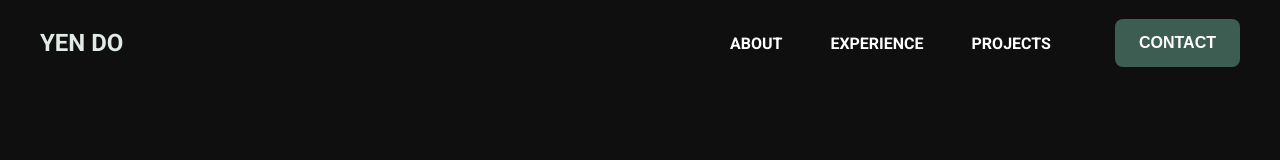
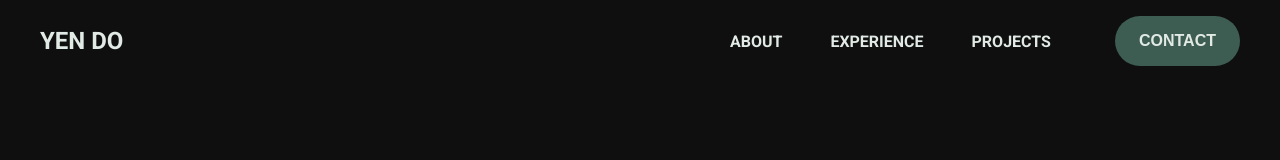
Before and after one commit to y00do/portfolio-angular, an Angular app: page / in a window 1280 px wide. Shown: the top 160 px of the page. Built offline with nearby package versions, Linux system fonts and the light colour scheme.

Commit message:
fix: adjust navbar padding and button styles for consistency

```diff
--- a/src/app/main-page/sections/navbar/navbar.scss
+++ b/src/app/main-page/sections/navbar/navbar.scss
@@ -2,12 +2,14 @@
     display: flex;
     justify-content: space-between;
     align-items: center;
-    padding: 1.2rem 2.5rem;
+    padding: 1rem 2.5rem;
     background-color: var(--main-page-background);
     color: var(--secondary);
     border: none;
     box-shadow: none;
-    transition: box-shadow 0.3s ease;
+    transition:
+        background-color 0.5s ease,
+        box-shadow 0.3s ease;
 
     .navbar-start {
         display: flex;
@@ -37,12 +39,13 @@
             color: var(--secondary);
 
             a {
-                color: white;
+                color: var(--secondary);
                 text-decoration: none;
                 padding: 0.3rem 0;
+                transition: border-bottom 0.1s ease;
 
                 &:hover {
-                    border-bottom: 2px solid var(--primary);
+                    border-bottom: 3px solid var(--secondary);
                 }
             }
         }
@@ -53,12 +56,11 @@
             display: flex;
             align-items: center;
             justify-content: center;
-            line-height: 1;
             padding: 1rem 1.5rem;
             background-color: var(--primary);
-            color: white;
+            color: var(--secondary);
             border: none;
-            border-radius: 0.5rem;
+            border-radius: 2rem;
             cursor: pointer;
             transition: background-color 0.3s ease;
             margin: 0;
```
